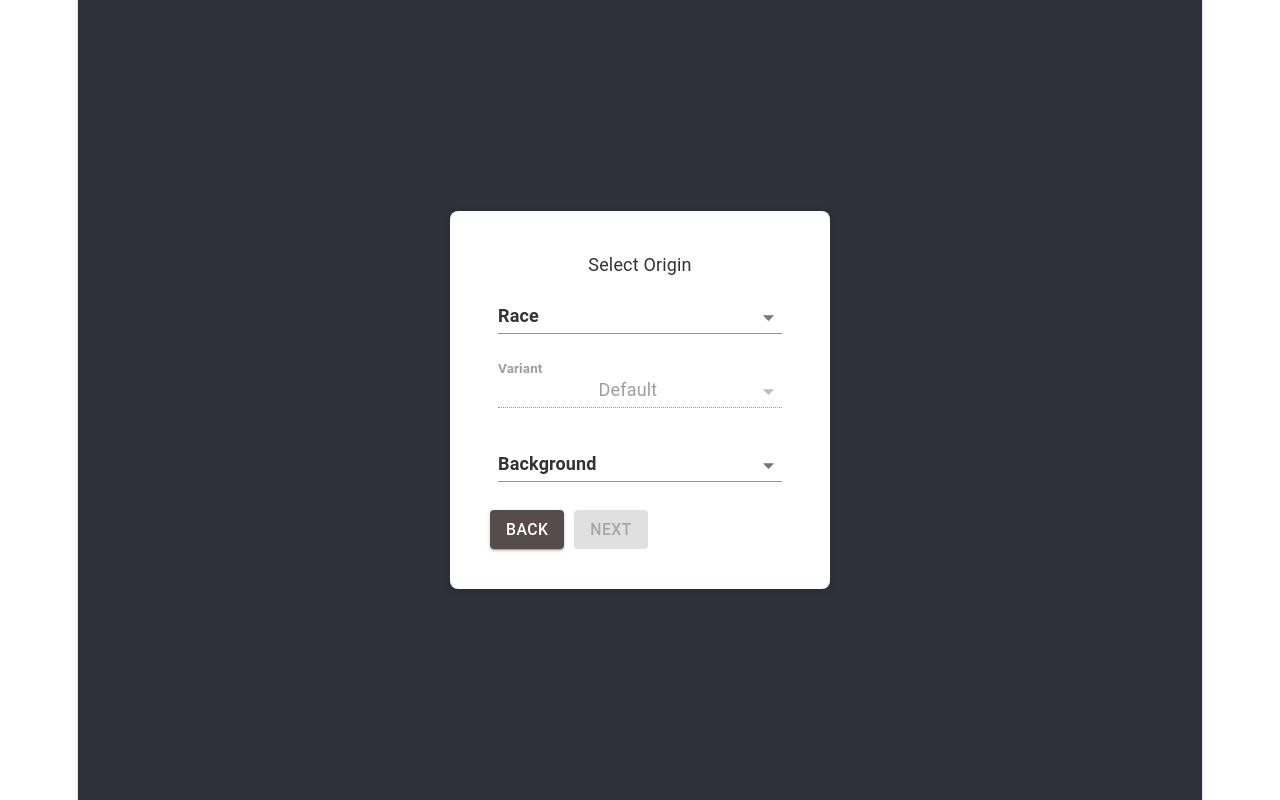
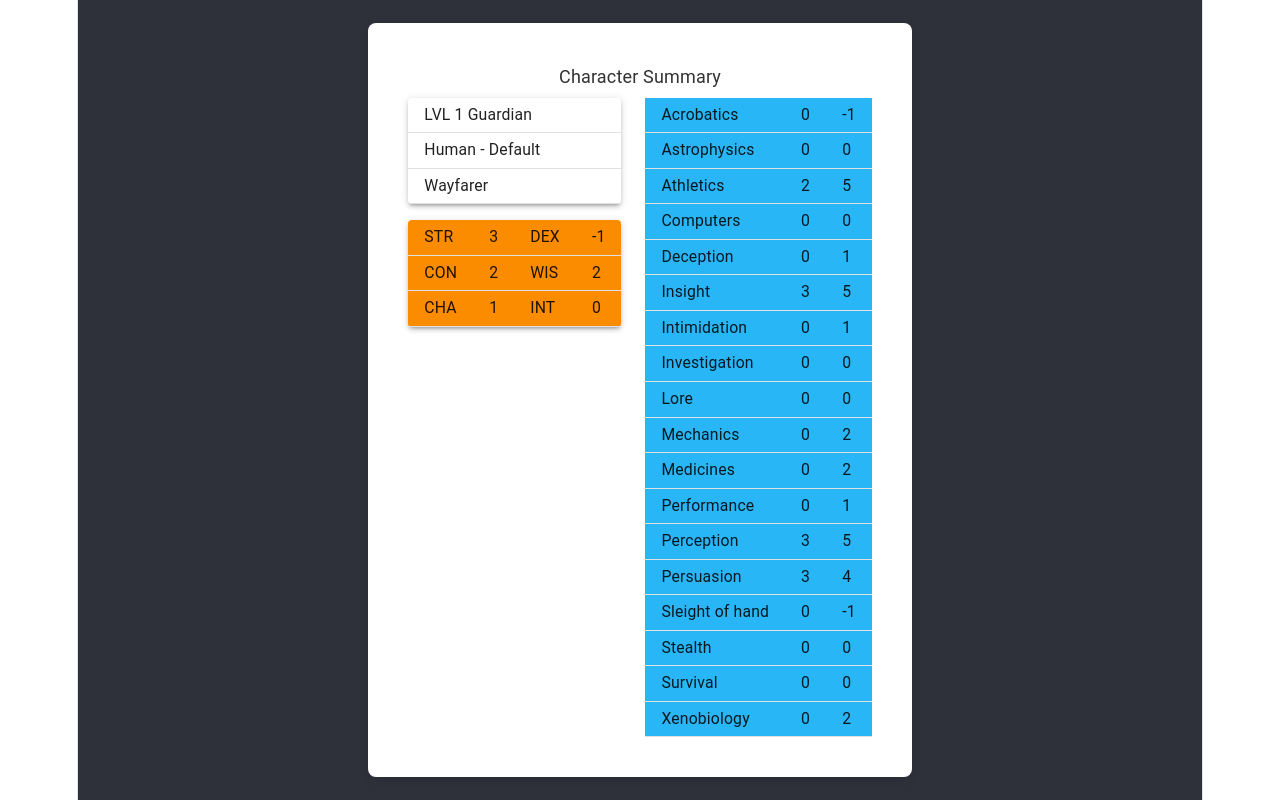
Before and after one commit to Johnathon-M-Begg/PhantasyStar_TTRPG_tool, a React (Vite) app: page /create in a window 1280 px wide. Built offline with nearby package versions, Linux system fonts and the light colour scheme.

Commit message:
feature/1 adding style to summary page

```diff
--- a/src/Themes/MainTheme.tsx
+++ b/src/Themes/MainTheme.tsx
@@ -12,5 +12,15 @@ export const mainTheme: Theme = createTheme({
         complementary: {
             main: "#bf9928",
         },
+        orange: {
+            main: "#f57c00",
+            light: "#fb8c00",
+            dark: "#ef6c00"
+        },
+        blue: {
+            main: "#03a9f4",
+            light: "#29b6f6",
+            dark: "#0288d1",
+        }
     }
 })
--- a/src/components/CharacterCreation/CreateCharacter.jsx
+++ b/src/components/CharacterCreation/CreateCharacter.jsx
@@ -8,38 +8,41 @@ import AbilityAssign from "./AbilityAssign.jsx";
 import {VariantEnum} from "../../DataObjects/enums/VariantEnum.tsx";
 import ProficiencySelect from "./ProficiencySelect.jsx";
 import CharacterSummary from "../CharacterSummary/CharacterSummary.jsx";
+import {RaceEnum} from "../../DataObjects/enums/RaceEnum.tsx";
+import {BackgroundEnum} from "../../DataObjects/enums/BackgroundEnum.tsx";
+import {ProfessionEnum} from "../../DataObjects/enums/ProfessionEnum.tsx";
 
 function CreateCharacter() {
-    const [selectedProfession, setSelectedProfession] = useState(null)
+    const [selectedProfession, setSelectedProfession] = useState(ProfessionEnum.Guardian)
     const [selectedOrigin, setSelectedOrigin] = useState({
-        race: null,
+        race: RaceEnum.Human,
         variant: VariantEnum.Default,
-        background: null,
+        background: BackgroundEnum.Wayfarer,
     })
     const [step, setStep] = useState(1)
     const [abilityScores, setAbilityScore] = useState({
-        Strength: 0,
-        Dexterity: 0,
-        Constitution: 0,
+        Strength: 3,
+        Dexterity: -1,
+        Constitution: 2,
         Intelligence: 0,
-        Wisdom: 0,
-        Charisma: 0,
+        Wisdom: 2,
+        Charisma: 1,
     })
     const [skillRanks, setSkillRanks] = useState({
         acrobatics: 0,
         astrophysics: 0,
-        athletics: 0,
+        athletics: 2,
         computers: 0,
         deception: 0,
-        insight: 0,
+        insight: 3,
         intimidation: 0,
         investigation: 0,
         lore: 0,
         mechanics: 0,
         medicine: 0,
         performance: 0,
-        perception: 0,
-        persuasion: 0,
+        perception: 3,
+        persuasion: 3,
         sleightOfHand: 0,
         stealth: 0,
         survival: 0,
@@ -58,7 +61,7 @@ function CreateCharacter() {
     return (
         <Box className="container">
             <Box className="white-box">
-                {step === 1 && (
+                {step === 0 && (
                     <OriginSelect
                         selectedOrigin={selectedOrigin}
                         setSelectedOrigin={setSelectedOrigin}
@@ -103,7 +106,7 @@ function CreateCharacter() {
                         stepBackward={stepBackward}
                     />
                 )}
-                {step === 6 && (
+                {step === 1 && (
                     <CharacterSummary
                         profession={selectedProfession}
                         race={selectedOrigin.race}
--- a/src/components/CharacterSummary/AbilitySummary.jsx
+++ b/src/components/CharacterSummary/AbilitySummary.jsx
@@ -1,35 +1,44 @@
-import {Table, TableBody, TableCell, TableRow} from "@mui/material";
+import { Paper, Table, TableBody, TableCell, TableRow} from "@mui/material";
 
 function AbilitySummary({abilityScore}) {
-    return(
+
+    function Data() {
+        return (
         <Table size={"small"}>
             <TableBody>
                 <TableRow>
-                    <TableCell>Strength</TableCell>
+                    <TableCell>STR</TableCell>
                     <TableCell>{abilityScore.Strength}</TableCell>
-                </TableRow>
-                <TableRow>
-                    <TableCell>Dexterity</TableCell>
+                    <TableCell>DEX</TableCell>
                     <TableCell>{abilityScore.Dexterity}</TableCell>
                 </TableRow>
                 <TableRow>
-                    <TableCell>Constitution</TableCell>
+                    <TableCell>CON</TableCell>
                     <TableCell>{abilityScore.Constitution}</TableCell>
-                </TableRow>
-                <TableRow>
-                    <TableCell>Wisdom</TableCell>
+                    <TableCell>WIS</TableCell>
                     <TableCell>{abilityScore.Wisdom}</TableCell>
                 </TableRow>
                 <TableRow>
-                    <TableCell>Charisma</TableCell>
+                    <TableCell>CHA</TableCell>
                     <TableCell>{abilityScore.Charisma}</TableCell>
-                </TableRow>
-                <TableRow>
-                    <TableCell>Intelligence</TableCell>
+                    <TableCell>INT</TableCell>
                     <TableCell>{abilityScore.Intelligence}</TableCell>
                 </TableRow>
             </TableBody>
         </Table>
+        )
+    }
+
+    function Entry () {
+        return (
+            <Paper elevation={3} sx={{bgcolor: 'orange.light'}}>
+                <Data/>
+            </Paper>
+        )
+    }
+
+    return(
+        <Entry/>
     )
 }
 
--- a/src/components/CharacterSummary/CharacterSummary.jsx
+++ b/src/components/CharacterSummary/CharacterSummary.jsx
@@ -1,5 +1,5 @@
 import './CharacterSummary.css'
-import {Box, Stack, Typography} from "@mui/material";
+import {Box, Divider, Paper, Stack, Table, TableBody, TableCell, TableRow, Typography} from "@mui/material";
 import SkillSummary from "./SkillSummary.jsx";
 import AbilitySummary from "./AbilitySummary.jsx";
 
@@ -12,31 +12,35 @@ function CharacterSummary({
     skills,
     proficiencies,
 }) {
+
+    function PersonalDetails() {
+        return (
+            <Paper elevation={3} sx={{bgcolor: 'green.light'}}>
+                <Table size={"small"}>
+                    <TableBody>
+                        <TableRow>
+                            <TableCell>LVL 1 {profession}</TableCell>
+                        </TableRow>
+                        <TableRow>
+                            <TableCell>{race} - {variant}</TableCell>
+                        </TableRow>
+                        <TableRow>
+                            <TableCell>{background}</TableCell>
+                        </TableRow>
+                    </TableBody>
+                </Table>
+            </Paper>
+        )
+    }
+
     return (
-        <Stack direction={"column"}>
+        <Stack direction={"column"} spacing={1}>
             <Typography>Character Summary</Typography>
-            <Box>
-                <Stack direction={"row"} spacing={2}>
-
-                    <div>
-                        LVL 1 {profession}
-                    </div>
-                    <div>
-                        {race}
-                    </div>
-                    <div>
-                        {variant}
-                    </div>
-                    <div>
-                        {background}
-                    </div>
+            <Stack direction={"row"} spacing={3}>
+                <Stack direction={"column"} spacing={2}>
+                    <PersonalDetails/>
+                    <AbilitySummary abilityScore={abilityScores}/>
                 </Stack>
-            </Box>
-
-            <Stack direction={"row"}>
-                <Box>
-                    <AbilitySummary abilityScore={abilityScores}/>
-                </Box>
                 <SkillSummary skills={skills} abilityScores={abilityScores}/>
             </Stack>
         </Stack>
--- a/src/components/CharacterSummary/SkillSummary.jsx
+++ b/src/components/CharacterSummary/SkillSummary.jsx
@@ -14,14 +14,7 @@ function SkillSummary({skills, abilityScores}) {
     }
 
     return(
-        <Table size={"small"}>
-            <TableHead>
-                <TableRow>
-                    <TableCell>Skill</TableCell>
-                    <TableCell>Ranks</TableCell>
-                    <TableCell>Total</TableCell>
-                </TableRow>
-            </TableHead>
+        <Table size={"small"} sx={{bgcolor: 'blue.light'}}>
             <TableBody>
                 <SkillEntry
                     skill={SkillEnum.acrobatics}
```
